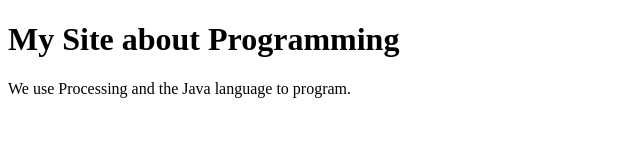
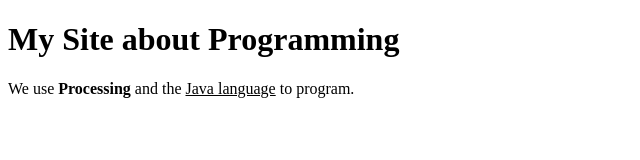
Before and after one commit to sgolanka/ecs22, a plain HTML site: page index.html in a window 1280 px wide. Shown: the full height of the page, 0-640 px from the left. Drawn offline with Linux system fonts and the light colour scheme.

Commit message:
added bold and underline

```diff
--- a/index.html
+++ b/index.html
@@ -3,6 +3,6 @@
 <html>
  <body>
 <h1>My Site about Programming</h1>
-   	<p>We use Processing and the Java language to program.</p>
+  <p>We use <b>Processing</b> and the <u>Java language</u> to program.</p>
  </body>
 </html>
```
